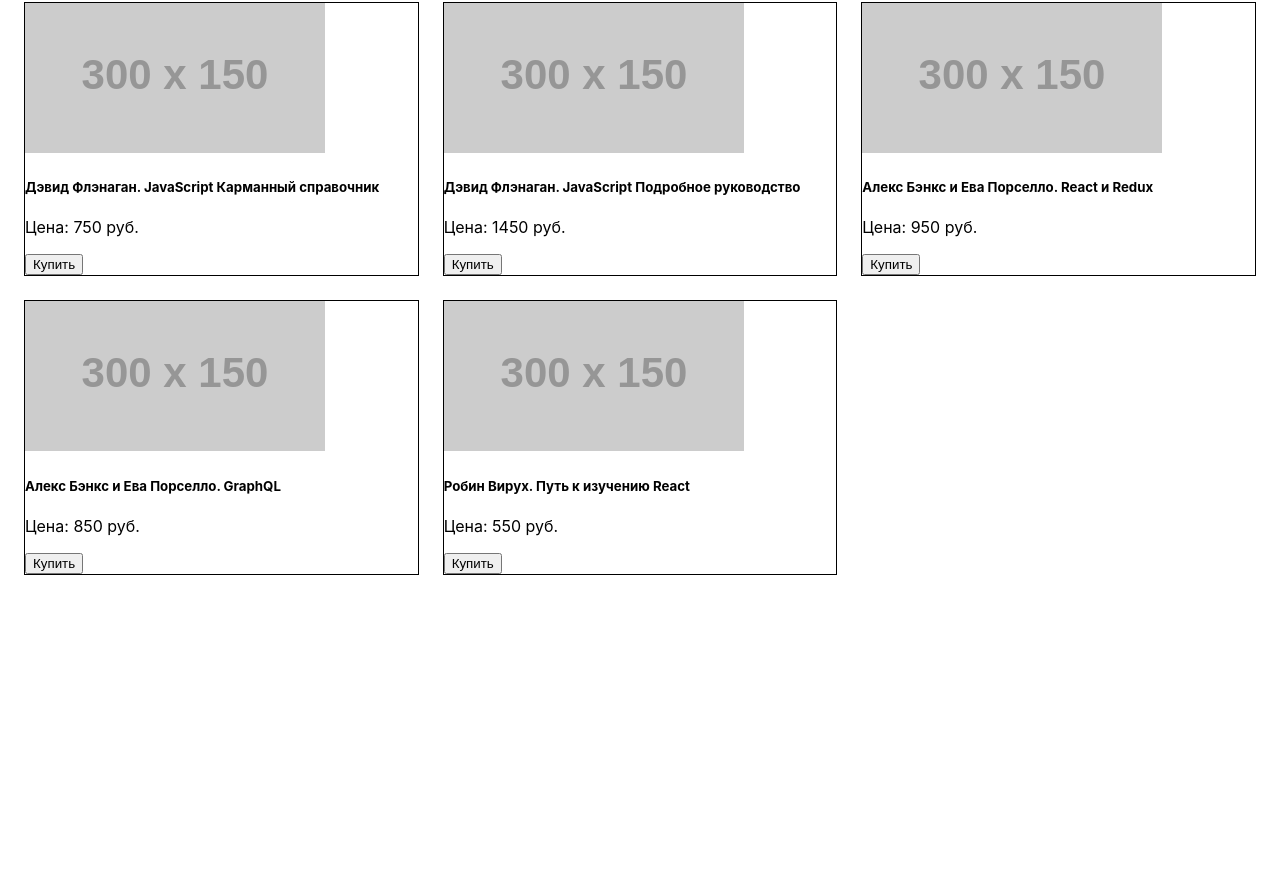
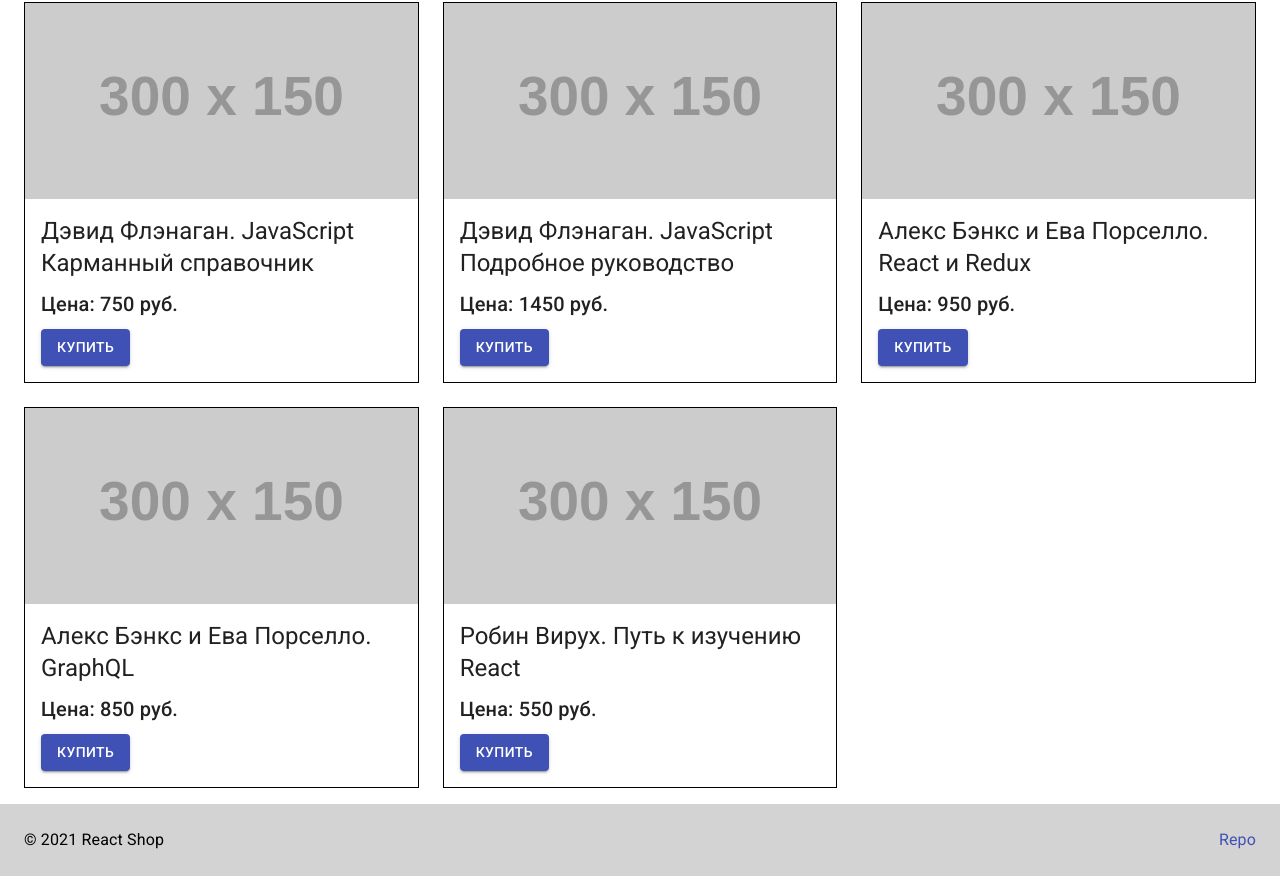
Before and after one commit to michey85/react-redux-spec-course, a React (Create React App) app: page / in a window 1280 px wide. Shown: the part 158-1034 px from the top of the page. Before the commit the page ends 800 px from the top, so only its background shows below. Built offline with nearby package versions, Linux system fonts and the light colour scheme.

Commit message:
basic styling complete

```diff
--- a/src/components/App.jsx
+++ b/src/components/App.jsx
@@ -6,6 +6,7 @@
 import GoodsList from './GoodsList';
 import BasketList from './BasketList';
 import Header from './Header';
+import Footer from './Footer';
 
 import { goods } from '../data/goods';
 
@@ -104,6 +105,7 @@
                         setOrder={this.addToOrder}
                     />
                 </Container>
+                <Footer />
                 <Snackbar
                     open={this.state.snackOpen}
                     autoHideDuration={2000}
--- a/src/components/BasketItem.jsx
+++ b/src/components/BasketItem.jsx
@@ -1,16 +1,13 @@
 import React from 'react';
-import {
-    ListItem,
-    ListItemIcon,
-    ListItemText,
-    IconButton,
-} from '@material-ui/core';
+import { ListItem, IconButton, Typography } from '@material-ui/core';
 import { Close } from '@material-ui/icons';
 
 const BasketItem = (props) => {
     return (
         <ListItem>
-            {props.name} {props.price}руб x{props.quantity}
+            <Typography>
+                {props.name} {props.price} руб x{props.quantity}
+            </Typography>
             <IconButton
                 color='secondary'
                 onClick={() =>
--- /dev/null
+++ b/src/components/Footer.jsx
@@ -0,0 +1,28 @@
+import { Box, Container, Grid, Typography, Link } from '@material-ui/core';
+
+const Footer = () => {
+    return (
+        <Box
+            style={{
+                backgroundColor: 'lightgrey',
+                padding: '1.5rem 0',
+                marginTop: '1rem',
+            }}
+        >
+            <Container>
+                <Grid container direction='row' justify='space-between'>
+                    <Grid item>
+                        <Typography>&copy; 2021 React Shop</Typography>
+                    </Grid>
+                    <Grid item>
+                        <Typography>
+                            <Link href='#'>Repo</Link>
+                        </Typography>
+                    </Grid>
+                </Grid>
+            </Container>
+        </Box>
+    );
+};
+
+export default Footer;
--- a/src/components/GoodsItem.jsx
+++ b/src/components/GoodsItem.jsx
@@ -1,26 +1,37 @@
 import React from 'react';
 
-import { Grid } from '@material-ui/core';
+import { Grid, Box, Button, Typography } from '@material-ui/core';
 
 const GoodsItem = (props) => {
     const { name, price, setOrder } = props;
 
     return (
         <Grid item xs='12' md='4'>
-            <div className='card' style={{ border: '1px solid black' }}>
+            <Box
+                color='text.primary'
+                style={{
+                    display: 'flex',
+                    flexDirection: 'column',
+                    border: '1px solid black',
+                }}
+            >
                 <img
                     src={`https://via.placeholder.com/300x150.png?text=${name.slice(
                         0,
                         12
                     )}`}
-                    className='card-img-top'
                     alt={name}
                 />
-                <div className='card-body'>
-                    <h5 className='card-title'>{name}</h5>
-                    <p className='card-text'>Цена: {price} руб.</p>
-                    <button
-                        className='btn btn-primary'
+                <Box style={{ padding: '1rem' }}>
+                    <Typography variant='h5' component='h2'>
+                        {name}
+                    </Typography>
+                    <Typography variant='h6' style={{ lineHeight: 2.5 }}>
+                        Цена: {price} руб.
+                    </Typography>
+                    <Button
+                        variant='contained'
+                        color='primary'
                         onClick={() =>
                             setOrder({
                                 id: props.id,
@@ -30,9 +41,9 @@
                         }
                     >
                         Купить
-                    </button>
-                </div>
-            </div>
+                    </Button>
+                </Box>
+            </Box>
         </Grid>
     );
 };
--- a/src/components/Header.jsx
+++ b/src/components/Header.jsx
@@ -4,6 +4,7 @@
     Typography,
     IconButton,
     Badge,
+    Link,
 } from '@material-ui/core';
 import { ShoppingBasket } from '@material-ui/icons';
 
@@ -11,7 +12,11 @@
     return (
         <AppBar>
             <Toolbar style={{ justifyContent: 'space-between' }}>
-                <Typography variant='h6'>React Shop</Typography>
+                <Typography variant='h6'>
+                    <Link href='/' color='inherit'>
+                        React Shop
+                    </Link>
+                </Typography>
                 <IconButton color='inherit' onClick={handleCartClick}>
                     <Badge badgeContent={basketInfo} color='secondary'>
                         <ShoppingBasket />
```
